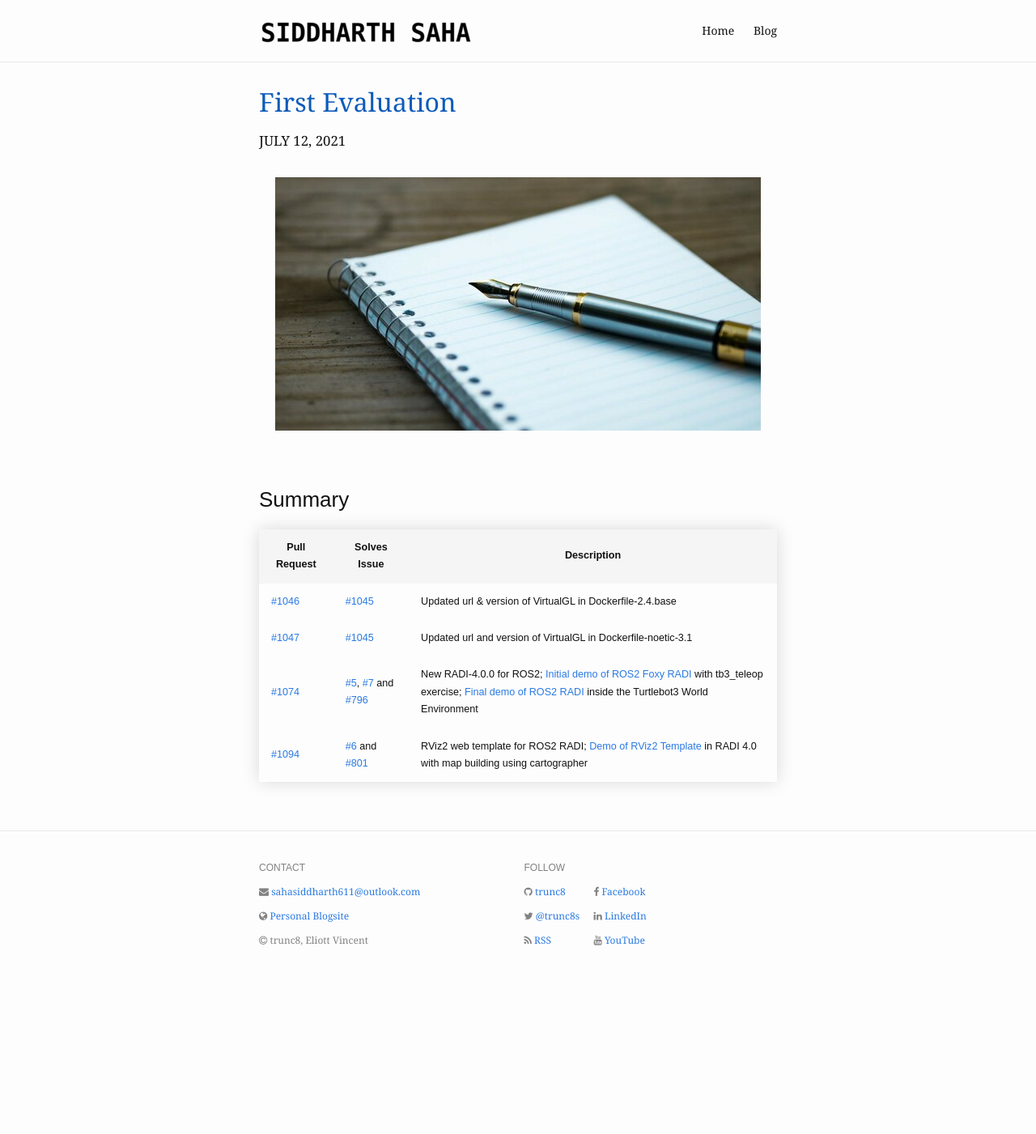
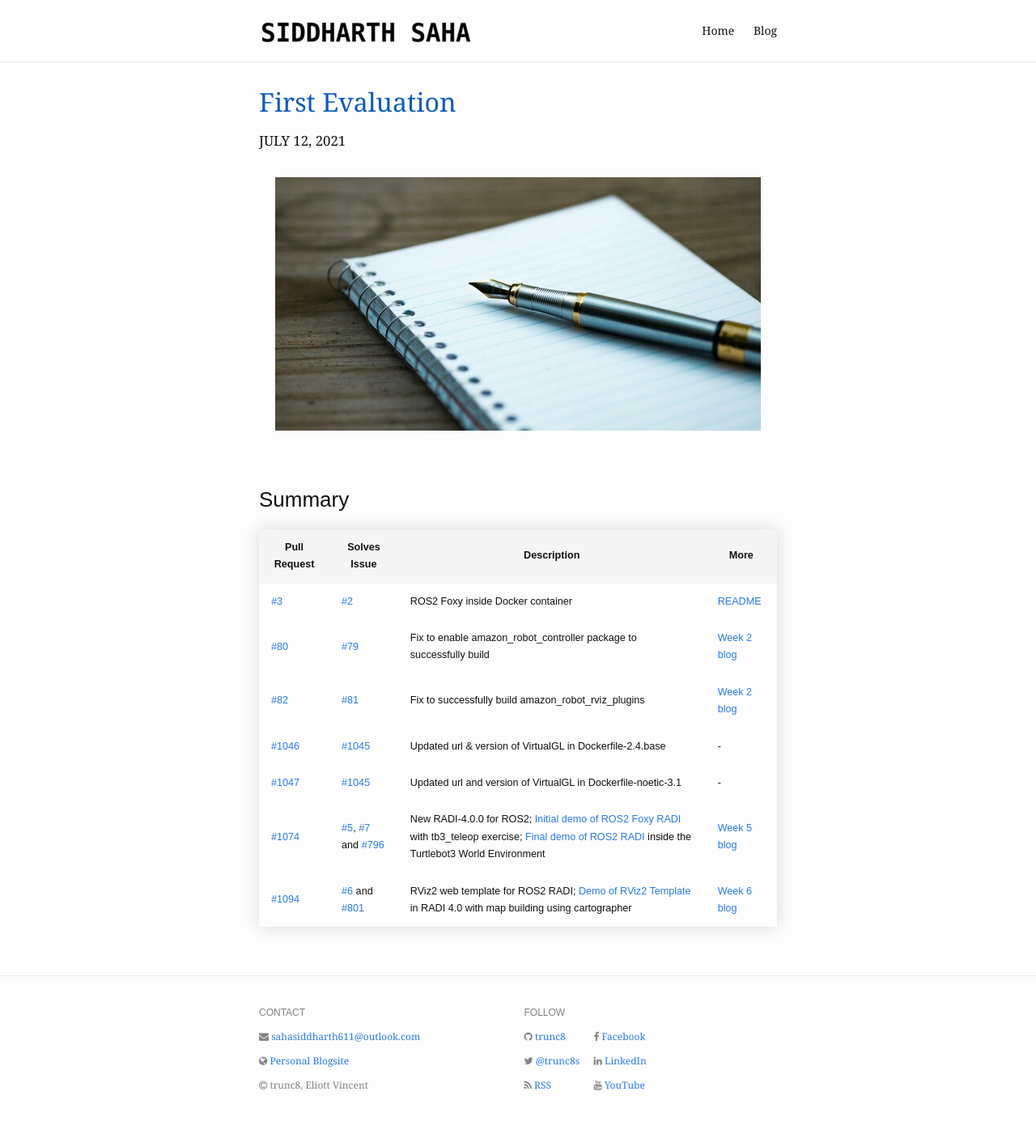
Before and after one commit to TheRoboticsClub/gsoc2021-Siddharth_Saha, a Jekyll site: the page built from docs/_posts/milestones/2021-07-12-first-evaluation.md, in a window 1280 px wide. Shown: the whole page at 81% size. Built offline with Jekyll 4.4.1, drawn with Linux system fonts in a browser that asks for light colours; nearby versions of some CDN libraries; before the commit the page ends 1222 px from its top, so only the background shows below that.

Commit message:
Added more PR's to first evaluation summary table

```diff
--- a/docs/_posts/milestones/2021-07-12-first-evaluation.md
+++ b/docs/_posts/milestones/2021-07-12-first-evaluation.md
@@ -13,15 +13,29 @@ category: milestones
 
 ### Summary
 
-Pull Request | Solves Issue | Description
---- | --- | ---
-[#1046][] | [#1045][] | Updated url & version of VirtualGL in Dockerfile-2.4.base
-[#1047][] | [#1045][] | Updated url and version of VirtualGL in Dockerfile-noetic-3.1
-[#1074][] | [#5][], [#7][] and [#796][] | New RADI-4.0.0 for ROS2; [Initial demo of ROS2 Foxy RADI](https://www.youtube.com/watch?v=61k0kLDCaqg) with tb3_teleop exercise; [Final demo of ROS2 RADI](https://www.youtube.com/watch?v=L1PU13AawNE) inside the Turtlebot3 World Environment
-[#1094][] | [#6][] and [#801][] | RViz2 web template for ROS2 RADI; [Demo of RViz2 Template](https://www.youtube.com/watch?v=myTJV5xwdaA) in RADI 4.0 with map building using cartographer
+Pull Request | Solves Issue | Description | More
+--- | --- | --- | ---
+[#3][] | [#2][] | ROS2 Foxy inside Docker container | [README]
+[#80][] | [#79][] | Fix to enable amazon_robot_controller package to successfully build | [Week 2 blog][]
+[#82][] | [#81][] | Fix to successfully build amazon_robot_rviz_plugins | [Week 2 blog][]
+[#1046][] | [#1045][] | Updated url & version of VirtualGL in Dockerfile-2.4.base | -
+[#1047][] | [#1045][] | Updated url and version of VirtualGL in Dockerfile-noetic-3.1 | -
+[#1074][] | [#5][], [#7][] and [#796][] | New RADI-4.0.0 for ROS2; [Initial demo of ROS2 Foxy RADI](https://www.youtube.com/watch?v=61k0kLDCaqg) with tb3_teleop exercise; [Final demo of ROS2 RADI](https://www.youtube.com/watch?v=L1PU13AawNE) inside the Turtlebot3 World Environment | [Week 5 blog][]
+[#1094][] | [#6][] and [#801][] | RViz2 web template for ROS2 RADI; [Demo of RViz2 Template](https://www.youtube.com/watch?v=myTJV5xwdaA) in RADI 4.0 with map building using cartographer | [Week 6 blog][]
 {:.styled-table}
 
 
+
+[#1]: https://github.com/TheRoboticsClub/gsoc2021-Siddharth_Saha/issues/1 "Issue #1"
+[#2]: https://github.com/TheRoboticsClub/gsoc2021-Siddharth_Saha/issues/2 "Issue #2"
+[gsoc blog site]: https://theroboticsclub.github.io/gsoc2021-Siddharth_Saha/
+[#3]: https://github.com/TheRoboticsClub/gsoc2021-Siddharth_Saha/pull/3 "Pull #3"
+[README]: https://github.com/TheRoboticsClub/gsoc2021-Siddharth_Saha/blob/main/README.md#steps-to-replicate
+
+[#79]: https://github.com/JdeRobot/CustomRobots/issues/79 "Issue #79"
+[#81]: https://github.com/JdeRobot/CustomRobots/issues/81 "Issue #81"
+[#80]: https://github.com/JdeRobot/CustomRobots/pull/80 "Pull #80"
+[#82]: https://github.com/JdeRobot/CustomRobots/pull/82 "Pull #82"
 
 
 
@@ -43,3 +57,10 @@ Pull Request | Solves Issue | Description
 
 [#8]: https://github.com/TheRoboticsClub/gsoc2021-Siddharth_Saha/issues/8 "Issue #8"
 [#1126]: https://github.com/JdeRobot/RoboticsAcademy/issues/1126 "Issue #1126"
+
+
+
+
+[Week 2 blog]: {{ site.baseurl }}{% post_url /milestones/2021-06-09-week-2 %}
+[Week 5 blog]: {{ site.baseurl }}{% post_url /milestones/2021-06-30-week-5 %}
+[Week 6 blog]: {{ site.baseurl }}{% post_url /milestones/2021-07-07-week-6 %}
```
